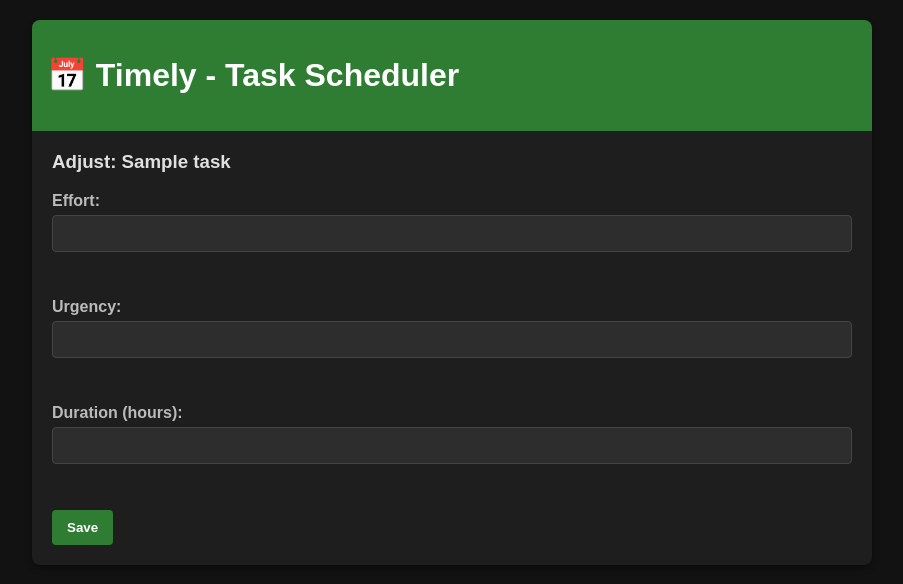
After one commit to TheRealBartholomew/Timely, a Flask app: template templates/popup.html in a window 1280 px wide. The commit adds this page. Shown: the top 584 px of the page, without its empty margins (188-1091 px from the left). Run offline with Flask 3, Linux system fonts and the light colour scheme; the template is opened without the code that fills it: most values are stand-ins (such as "Sample title", 1, 10 or a date in 2020); parts of the project's set-up code (start-up, migrations or seed data) failed here and were passed over.

Commit message:
added task completion button and ability to adjust tasks 2

```diff
--- a/app.py
+++ b/app.py
@@ -1,7 +1,7 @@
 import os
 import csv
 from io import StringIO
-from datetime import datetime, date, time, timedelta
+from datetime import datetime, date, time
 from flask import Flask, render_template, request, redirect, url_for, session, flash, jsonify, Response
 from dotenv import load_dotenv
 
@@ -414,12 +414,12 @@ def complete_task(schedule_id):
         # Get schedule details
         sched_response = db.get_client().table('schedules').select(
             '*, tasks(name)'
-        ).eq('schedule_id', schedule_id).single().execute()
+        ).eq('schedule_id', schedule_id).execute()
 
         if not sched_response.data:
             return jsonify({'error': 'Schedule not found'}), 404
 
-        schedule = sched_response.data
+        schedule = sched_response.data[0]
 
         # Record to history
         success = history_service.record_task_completion(
@@ -431,6 +431,10 @@ def complete_task(schedule_id):
         )
 
         if success:
+            completed = session.get('completed_tasks', [])
+            completed.append(schedule_id)
+            session['completed_tasks'] = completed
+            session.modified = True
             flash('Task marked as complete!', 'success')
         else:
             flash('Failed to record completion', 'error')
@@ -438,7 +442,9 @@ def complete_task(schedule_id):
         return redirect(url_for('dashboard'))
 
     except Exception as e:
-        return jsonify({'error': str(e)}), 500
+        print(f"Error in complete_task: {e}")
+        return redirect(url_for('dashboard'))
+
 
 @app.route('/history')
 def view_history():
@@ -458,7 +464,10 @@ def view_history():
 
         # Get most frequent tasks (Objective 5)
         task_freq = history_service.get_task_frequency(session['user_id'])
-        recommended = sorted(task_freq.items(), key=lambda x: x[1], reverse=True)[:5]
+        recommended = []
+        sorted_tasks = sorted(task_freq.items(), key=lambda x: x[1]['count'], reverse=True)[:5]
+        for name, data in sorted_tasks:
+            recommended.append((name, data['count'], data['task_id']))
 
         return render_template('history.html',
                              history=history,
@@ -482,5 +491,105 @@ def cleanup_old_history():
 
     return jsonify({'success': success})
 
+@app.route('/add_again/<task_id>', methods=['POST'])
+def add_again(task_id):
+    """Add a recommended task again for the user"""
+    if 'user_id' not in session:
+        return redirect(url_for('login'))
+
+    try:
+        # Fetch task details
+        task_response = db.get_client().table('tasks').select('*')\
+            .eq('user_id', session['user_id'])\
+            .eq('task_id', task_id).single().execute()
+
+        if not task_response.data:
+            flash('Task not found', 'error')
+            return redirect(url_for('view_history'))
+
+        task_data = task_response.data
+
+        # Create new task entry
+        new_task = {
+            'user_id': session['user_id'],
+            'name': task_data['name'],
+            'effort': task_data['effort'],
+            'urgency': task_data['urgency'],
+            'length': task_data['length']
+        }
+
+        insert_response = db.get_client().table('tasks').insert(new_task).execute()
+
+        if insert_response.data:
+            flash(f'Task "{task_data["name"]}" added again!', 'success')
+        else:
+            flash('Failed to add task', 'error')
+
+        return redirect(url_for('view_history'))
+
+    except Exception as e:
+        flash(f'Error adding task: {str(e)}', 'error')
+        return redirect(url_for('view_history'))
+
+@app.route('/adjust_task/<task_id>', methods = ['POST'])
+def adjust_task(task_id):
+    if 'user_id' not in session:
+        return redirect(url_for('login'))
+
+    try:
+        task = db.get_client().table('tasks').select('*')\
+        .eq('user_id', session['user_id'])\
+        .eq('task_id', task_id).execute()
+
+        if not task.data:
+            flash('Task not found', 'error')
+            return '<script>window.opener.location.reload(); window.close();</script>'
+
+        task_data = task.data[0]
+
+        new_task = {
+            'user_id': session['user_id'],
+            'name': task_data['name'],
+            'effort': int(request.form['effort']),
+            'urgency': int(request.form['urgency']),
+            'length': float(request.form['length'])
+        }
+
+        insert = db.get_client().table('tasks').insert(new_task).execute()
+        delete = db.get_client().table('tasks').delete()\
+        .eq('user_id', session['user_id'])\
+        .eq('task_id', task_id).execute()
+
+        if insert.data:
+            flash(f'task {task_data["name"]} adjusted', 'sucess')
+        else:
+            flash('Failed to adjust task', 'error')
+
+        return '<script>window.opener.location.reload(); window.close();</script>'
+
+    except Exception as e:
+        flash(f'Error adjusting task: {str(e)}', 'error')
+        return '<script>window.opener.location.reload(); window.close();</script>'
+
+@app.route('/adjust_task_popup/<task_id>')
+def adjust_task_popup(task_id):
+    if 'user_id' not in session:
+        return redirect(url_for('login'))
+
+    task = db.get_client().table('tasks').select('*')\
+        .eq('user_id', session['user_id'])\
+        .eq('task_id', task_id).execute()
+
+    if not task.data:
+        flash('Task not found', 'error')
+        return redirect(url_for('dashboard'))
+
+    task_data = task.data[0]
+
+    return render_template('popup.html', task=task_data)
+
+
+
+
 if __name__ == '__main__':
     app.run(debug=True, host='0.0.0.0', port=5051)
--- a/templates/base.html
+++ b/templates/base.html
@@ -74,9 +74,11 @@
         .classic-toggle input[type="checkbox"] { width: 18px; height: 18px; margin: 0; }
     </style>
 </head>
+
 <body>
     <div class="container">
         <div class="header">
+        {% if request.endpoint != 'adjust_task_popup' %}
             <h1>📅 Timely - Task Scheduler</h1>
                 {% if session.get('user_id') %}
                     <div class="nav">
@@ -85,6 +87,7 @@
                         <a href="{{ url_for('logout') }}">Logout</a>
                         <span style="float: right; color: #ccc; font-size: 0.9em;">{{ session.get('email', '') }}</span>
                     </div>
+                {% endif %}
             {% endif %}
         </div>
 
--- a/templates/create_tasks.html
+++ b/templates/create_tasks.html
@@ -14,17 +14,17 @@
         </div>
         <div class="form-group">
             <label>Effort (1-10):</label>
-            <input type="number" name="effort" min="1" max="10" required value="5">
+            <input type="number" name="effort" min="1" max="10" required value="">
             <small>1 = Very low effort, 10 = Very high effort</small>
         </div>
         <div class="form-group">
             <label>Urgency (1-10):</label>
-            <input type="number" name="urgency" min="1" max="10" required value="5">
+            <input type="number" name="urgency" min="1" max="10" required value="">
             <small>1 = Not urgent, 10 = Extremely urgent</small>
         </div>
         <div class="form-group">
             <label>Duration (hours):</label>
-            <input type="number" name="length" step="0.01" min="0.25" required value="1.0">
+            <input type="number" name="length" step="0.01" min="0.25" required value="">
             <small>e.g., 1.5 = 1 hour 30 minutes</small>
         </div>
         <div class="form-group">
--- /dev/null
+++ b/templates/popup.html
@@ -0,0 +1,11 @@
+{% extends "base.html" %}
+{% block content %}
+
+        <h3>Adjust: {{ task.name }}</h3>
+        <form action="{{ url_for('adjust_task',task_id=task.task_id) }}" method="POST">
+            <label>Effort: <input type="number" name="effort" min="1" required value=""></label><br><br>
+            <label>Urgency: <input type="number" name="urgency" min="1" max="10"required value=""></label><br><br>
+            <label>Duration (hours): <input type="number" name="length" step="0.01" min="0.25" required value=""></label><br><br>
+            <button type="submit">Save</button>
+        </form>
+{% endblock %}
```
Also changed, not shown: core/algorithms/history.py (+9 -9 lines), templates/dashboard.html (+18 -6 lines), templates/history.html (+6 -1 lines), 1 other file. Lines whose indentation alone changed are shown as unchanged.
